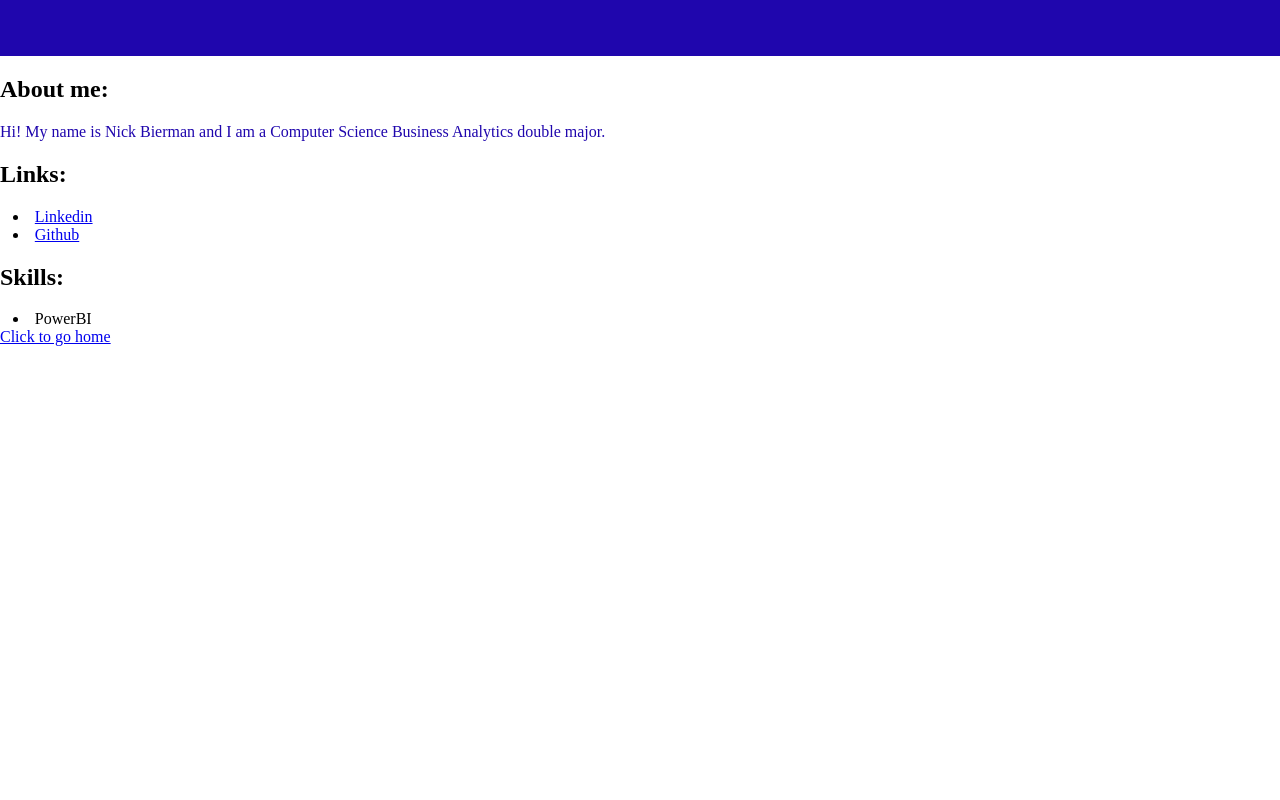
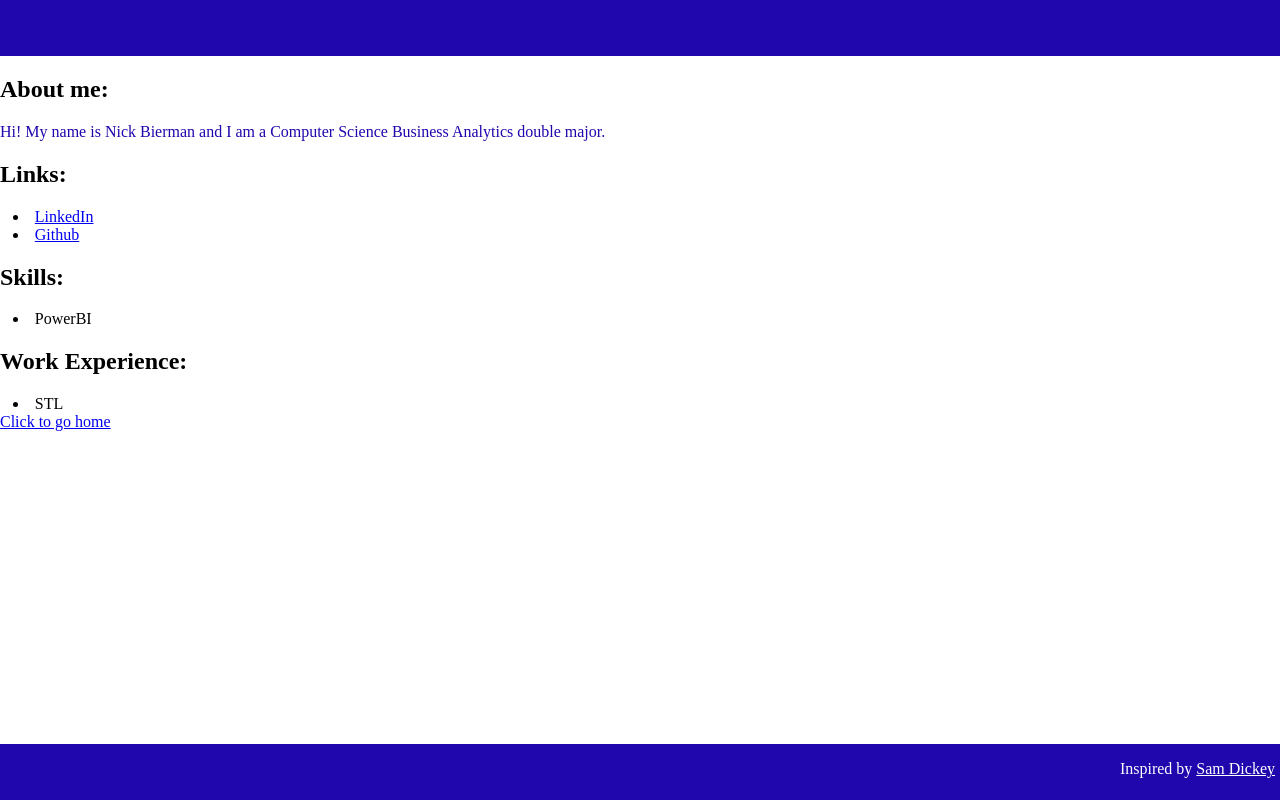
Before and after one commit to kcin999/Learning-HTML, a PHP site: page /myinfo.html in a window 1280 px wide. Run offline with PHP 8.4, Linux system fonts and the light colour scheme.

Commit message:
More formatting. Not into JS yet, might try and code a couple basic games into it later

```diff
--- a/home.html
+++ b/home.html
@@ -3,10 +3,13 @@
     <head>
         <title>kcin999</title>
         <link rel="stylesheet" href="styles.css">
-        <div id="topBar"></div>
     </head>
+    <div id="topBar"></div>
     <body>
         <p>Here is the body.</p>
         <a href=".\myinfo.html">Click me to go to about me!</a>
     </body>
+    <div id="bottomBar">
+        <p class="right_aligned" style="color: white;">Inspired by <a style="color: white;" href="https://thesamdickey.com/">Sam Dickey</a></p>
+    </div>
 </html>
--- a/myinfo.html
+++ b/myinfo.html
@@ -3,16 +3,29 @@
     <head>
         <title>About me</title>
         <link rel="stylesheet" href="styles.css">
-        <div id="topBar"></div>
     </head>
+    <div id="topBar"></div>
     <body>
-        <h2>About me:</h2>
-        <p>Hi! My name is Nick Bierman and I am a Computer Science Business Analytics double major. </p>
-        <h2>Links:</h2>
-        <li><a href="https://www.linkedin.com/in/nicholas-bierman/">Linkedin</a></li>
-        <li><a href="https://github.com/kcin999">Github</a></li>
-        <h2>Skills:</h2>
-        <li>PowerBI</li>
+        <div>
+            <h2 id="aboutMeHeader">About me:</h2>
+            <p>Hi! My name is Nick Bierman and I am a Computer Science Business Analytics double major. </p>
+        </div>
+        <div>
+        <h2 id="linksHeader">Links:</h2>
+            <li><a href="https://www.linkedin.com/in/nicholas-bierman/">LinkedIn</a></li>
+            <li><a href="https://github.com/kcin999">Github</a></li>
+        </div>
+        <div>
+            <h2 id="skillsHeader">Skills:</h2>
+            <li>PowerBI</li>
+        </div>
+        <div>
+            <h2 id="workExperienceHeader">Work Experience:</h2>
+            <li>STL</li>
+        </div>
         <a href=".\home.html">Click to go home</a>
     </body>
+    <div id="bottomBar">
+        <p class="right_aligned" style="color: white;">Inspired by <a style="color: white;" href="https://thesamdickey.com/">Sam Dickey</a></p>
+    </div>
 </html>
--- a/styles.css
+++ b/styles.css
@@ -22,9 +22,31 @@ div#topBar{
     background-color: #1f06ad;
 }
 
+div#bottomBar {
+    position: fixed;
+    bottom: 0;
+    background-color: #1f06ad;
+    height: 7vh;
+    min-height: 30px;
+    width: 100%;
+    min-width: 50px;
+    color: white;
+}
+
 li {
+    padding: 0px;
     margin-left: 1%;
 }
 h2 {
-    padding: 0px;
+    padding-bottom: 0px;
 }
+
+.right_aligned{
+    float: right;
+    padding-right: 5px;
+}
+
+.left_aligned{
+    float: left;
+    padding-left: 5px;
+}
```
Also changed, not shown: README.md.
